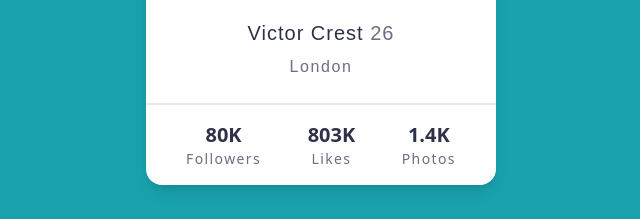
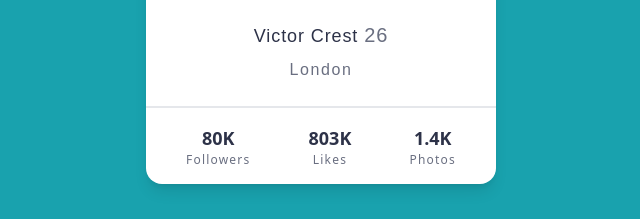
Before and after one commit to Kofiastro/profile-card-component, a website: page index.html in a window 1280 px wide. Shown: the part 408-627 px from the top of the page, 319-959 px from the left. Drawn offline with Linux system fonts and the light colour scheme.

Commit message:
profile updated

```diff
--- a/index.html
+++ b/index.html
@@ -25,9 +25,9 @@
           <img src="./images/image-victor.jpg" class="relative rounded-full border-4 border-white -mt-12"
             alt="victor_image">
           <!--Content One-->
-          <div class="font-Kumbh flex flex-col items-center tracking-wide space-y-2 my-6 ">
-            <h1 class=" font-medium  tracking-wider text-Very_dark_desaturated_blue text-xl ">Victor Crest <span
-                class=" font-normal text-Dark_grayish_blue"> 26 </span>
+          <div class="font-Kumbh flex flex-col items-center tracking-wide space-y-2  my-6 ">
+            <h1 class=" space-x-4 tracking-wider text-Very_dark_desaturated_blue text-lg  ">Victor Crest <span
+                class=" text-xl text-Dark_grayish_blue"> 26 </span>
             </h1>
             <p class="text-Dark_grayish_blue font-light tracking-widest">London</p>
           </div>
@@ -37,23 +37,23 @@
             <div class="mx-10 flex text-center items-center font-kumbh justify-between">
               <!--Followers-->
               <div>
-                <h1 class="text-xl text-Very_dark_desaturated_blue font-semibold">
+                <h1 class="text-lg text-Very_dark_desaturated_blue font-semibold">
                   80K
                 </h1>
-                <p class="text-sm font-light tracking-widest text-Dark_grayish_blue">Followers
+                <p class="text-xs font-light tracking-widest text-Dark_grayish_blue">Followers
                 </p>
               </div>
               <!--Likes-->
               <div>
-                <h1 class="text-xl  text-Very_dark_desaturated_blue font-semibold"> 803K
+                <h1 class="text-lg  text-Very_dark_desaturated_blue font-semibold"> 803K
                 </h1>
-                <p class="text-sm font-light tracking-widest text-Dark_grayish_blue">Likes</p>
+                <p class="text-xs font-light tracking-widest text-Dark_grayish_blue">Likes</p>
               </div>
               <!--Photos-->
               <div>
-                <h1 class="text-xl text-Very_dark_desaturated_blue font-semibold">1.4K
+                <h1 class="text-lg text-Very_dark_desaturated_blue font-semibold">1.4K
                 </h1>
-                <p class="text-sm font-light  tracking-widest text-Dark_grayish_blue"> Photos</p>
+                <p class="text-xs font-light  tracking-widest text-Dark_grayish_blue"> Photos</p>
               </div>
             </div>
           </div>
```
Also changed, not shown: css/style.css.
